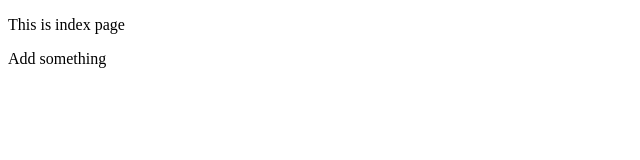
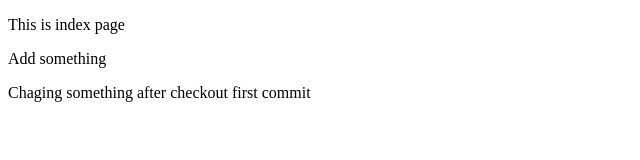
Before and after one commit to alisherabuhabiba/branchRepository, a plain HTML site: page index.html in a window 1280 px wide. Shown: the whole page, without its empty margins (0-640 px from the left). Drawn offline with Linux system fonts and the light colour scheme.

Commit message:
change one

```diff
--- a/index.html
+++ b/index.html
@@ -10,5 +10,6 @@
 <body>
 <p>This is index page</p>
 <p> Add something</p>
+<p>Chaging something after checkout first commit</p>
 </body>
 </html>
```
